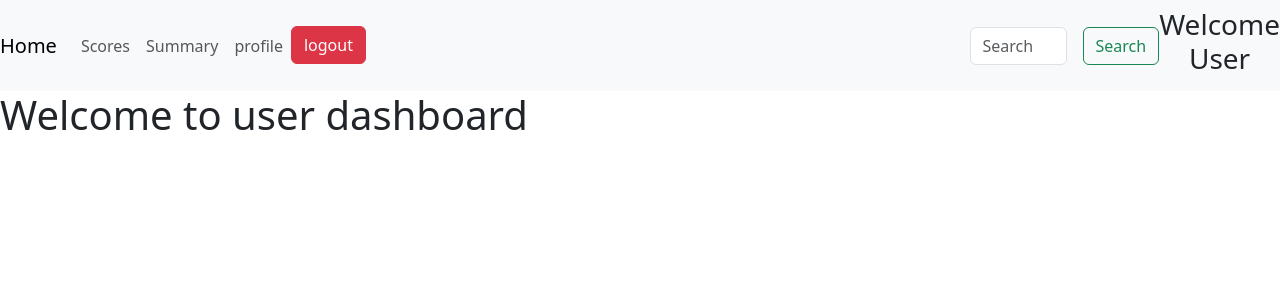
After one commit to 23f3003549/quiz-master-mad1project, a Flask app: page /user_dashboard in a window 1280 px wide. The commit adds this page. Shown: the top 300 px of the page. Run offline with Flask 3, Linux system fonts and the light colour scheme.

Commit message:
user dashboard page created with profile update page

```diff
--- a/routes.py
+++ b/routes.py
@@ -44,7 +44,7 @@ def login_post():
 
     session['user_id']=user.id
     flash(" User Successfully login")
-    return redirect ('/')
+    return redirect('user_dashboard')
 
 # ----------------------------------------------------------------login end-------------------------------------------------------------------------
 
@@ -98,7 +98,7 @@ def auth_require(func):
 @auth_require
 def profile():
     user=User.query.get(session['user_id'])
-    return render_template('profile.html', user=user)
+    return render_template('user_profile.html', user=user)
 
 @app.route('/profile', methods=['POST'])
 @auth_require
@@ -123,7 +123,7 @@ def profile_post():
     user.fullName=newname
     db.session.commit()
     flash("Updated successfully ")
-    return redirect(url_for('profile'))
+    return redirect(url_for('user_dashboard'))
 
 
 # -------------------------------------------------------------------logout-----------------------------------------------------------------------------------
@@ -339,4 +339,7 @@ def del_question(question_id):
       return redirect(url_for('quizz'))
 
 
-# -------------------------------------------------------------------------
+# --------------------------------------------------------------------------------user dashboard----------------------------------------------------------------------------------------
+@app.route('/user_dashboard', methods=['GET','POST'])
+def user_dashboard():
+    return render_template('user_dashboard.html')
--- a/templates/add_chap.html
+++ b/templates/add_chap.html
@@ -44,5 +44,6 @@
   <script src="https://cdn.jsdelivr.net/npm/bootstrap@5.3.2/dist/js/bootstrap.bundle.min.js"></script>
   <script src="https://cdnjs.cloudflare.com/ajax/libs/aos/2.3.4/aos.js"></script>
   <script src="https://cdn.jsdelivr.net/npm/bootstrap@5.3.3/dist/js/bootstrap.bundle.min.js" integrity="sha384-YvpcrYf0tY3lHB60NNkmXc5s9fDVZLESaAA55NDzOxhy9GkcIdslK1eN7N6jIeHz" crossorigin="anonymous"></script>
+
 </body>
 </html>
--- /dev/null
+++ b/templates/user_dashboard.html
@@ -0,0 +1,54 @@
+<!DOCTYPE html>
+<html lang="en">
+<head>
+    <meta charset="UTF-8">
+    <meta name="viewport" content="width=device-width, initial-scale=1.0">
+    <link href="https://cdn.jsdelivr.net/npm/bootstrap@5.3.2/dist/css/bootstrap.min.css" rel="stylesheet">
+    <link rel="stylesheet" href="https://cdnjs.cloudflare.com/ajax/libs/aos/2.3.4/aos.css">
+    <link rel="stylesheet" href="https://cdnjs.cloudflare.com/ajax/libs/font-awesome/6.7.2/css/all.min.css">
+    <link href="https://cdn.jsdelivr.net/npm/bootstrap@5.3.3/dist/css/bootstrap.min.css" rel="stylesheet" integrity="sha384-QWTKZyjpPEjISv5WaRU9OFeRpok6YctnYmDr5pNlyT2bRjXh0JMhjY6hW+ALEwIH" crossorigin="anonymous">
+
+    <title>User Dashboard</title>
+</head>
+<body>
+    <nav class="navbar navbar-expand-lg navbar-light bg-light">
+        <a class="navbar-brand" href="/user_dashboard">Home</a>
+        <button class="navbar-toggler" type="button" data-toggle="collapse" data-target="#navbarSupportedContent" aria-controls="navbarSupportedContent" aria-expanded="false" aria-label="Toggle navigation">
+          <span class="navbar-toggler-icon"></span>
+        </button>
+
+        <div class="collapse navbar-collapse" id="navbarSupportedContent">
+          <ul class="navbar-nav mr-auto">
+            <li class="nav-item">
+              <a class="nav-link" href="#">Scores</a>
+            </li>
+            <li class="nav-item">
+              <a class="nav-link " href="#">Summary</a>
+            </li>
+            <li class="nav-item">
+                <a href="{{ url_for('profile') }}" class="nav-link">profile</a>
+            </li>
+            <li class="nav-item">
+                <a href="/login" class="btn btn-danger">logout</a>
+            </li>
+          </ul>
+          <form class="form-inline my-2 my-lg-0" style="display: flex; margin-left:50%">
+            <input class="form-control mr-sm-2" type="search" placeholder="Search" aria-label="Search">
+            <button class="btn btn-outline-success my-2 my-sm-0" type="submit" style="margin-left: 1rem;">Search</button>
+          </form>
+          <div>
+            <h3 style="text-align: center;">Welcome User</h3>
+          </div>
+        </div>
+      </nav>
+    <h1>Welcome to user dashboard</h1>
+
+
+    <!-- Bootstrap Bundle with Popper -->
+  <script src="https://cdn.jsdelivr.net/npm/bootstrap@5.3.2/dist/js/bootstrap.bundle.min.js"></script>
+  <script src="https://cdnjs.cloudflare.com/ajax/libs/aos/2.3.4/aos.js"></script>
+  <script src="https://cdn.jsdelivr.net/npm/bootstrap@5.3.3/dist/js/bootstrap.bundle.min.js" integrity="sha384-YvpcrYf0tY3lHB60NNkmXc5s9fDVZLESaAA55NDzOxhy9GkcIdslK1eN7N6jIeHz" crossorigin="anonymous"></script>
+
+
+</body>
+</html>
```
Also changed, not shown: templates/admin.html (+0 -11 lines), templates/profile.html (deleted, +0 -37 lines), templates/user_profile.html (added, +87 -0 lines).
